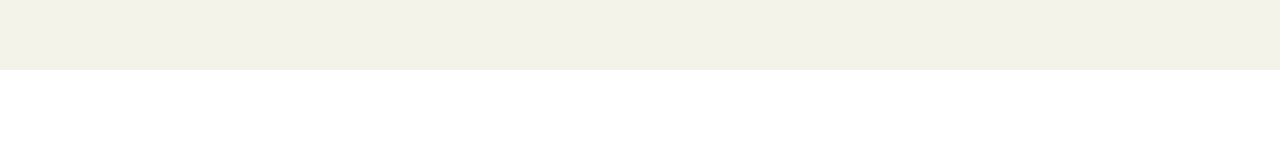
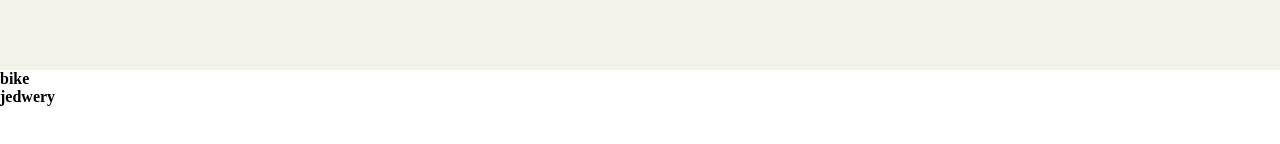
Before and after one commit to StellaYangF/TEST-TWO, a plain HTML site: page E-commerce/public/index.html in a window 1280 px wide. Shown: the part 1660-1804 px from the top of the page. Drawn offline with Linux system fonts and the light colour scheme.

Commit message:
index bike

```diff
--- a/E-commerce/public/index.html
+++ b/E-commerce/public/index.html
@@ -1,5 +1,6 @@
 <!DOCTYPE html>
 <html lang="en">
+
 <head>
     <meta charset="UTF-8">
     <meta name="viewport" content="width=device-width, initial-scale=1.0">
@@ -7,6 +8,7 @@
     <link rel="stylesheet" href="css/base.css">
     <title>Index</title>
 </head>
+
 <body>
     <header id="header" class="header_style">
         <ul class="">
@@ -28,7 +30,9 @@
         <table></table>
         <ul class="text_align_center">
             <li><img src="img/crop/logo.png" class="position_relative"></li>
-            <li><p class="letter_spacing_3">电商平台</p></li>
+            <li>
+                <p class="letter_spacing_3">电商平台</p>
+            </li>
             <li class="text_align_center mt-20">
                 <a href="#" class="link_style_none display_block rounded font_bold word_spacing">
                     立即购买
@@ -76,5 +80,10 @@
             </div>
         </div>
     </div>
+    <div>
+        <h4>bike</h4>
+        <h4>jedwery</h4>
+    </div>
 </body>
+
 </html>
```
